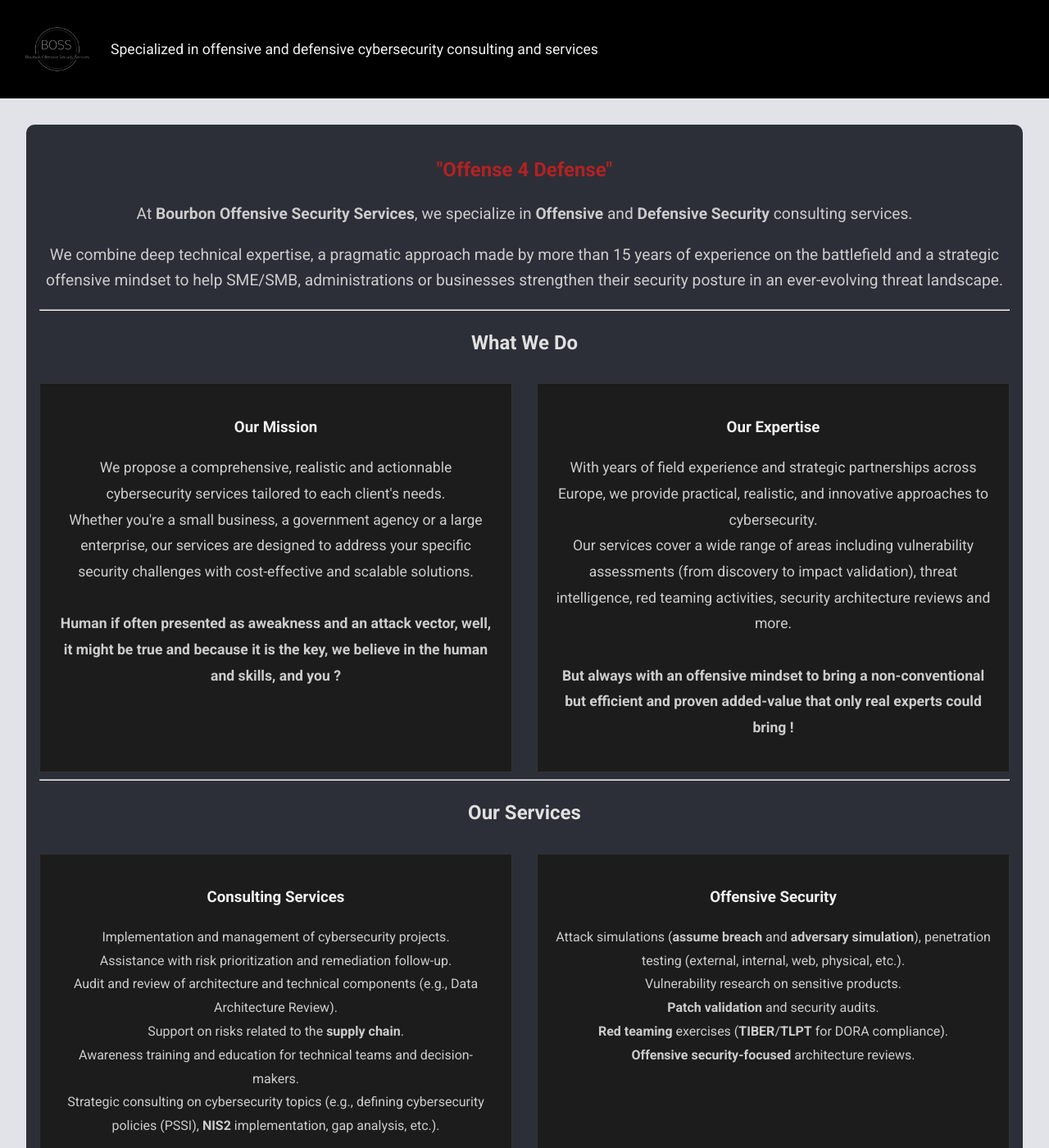
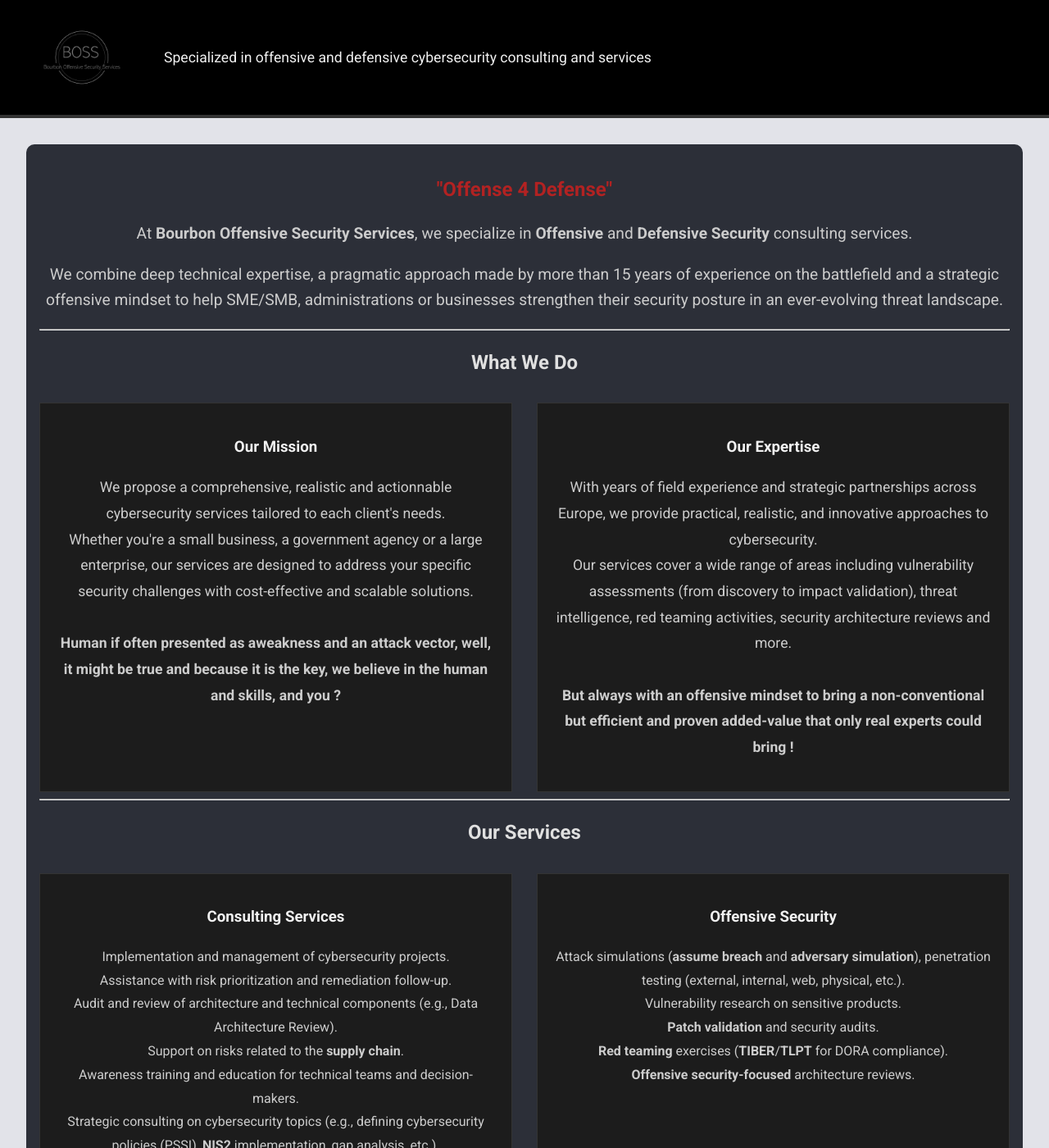
Before and after one commit to kmkz/BOSS.github.io, a Jekyll site: the page built from index.md, in a window 1280 px wide and 1400 px high. Shown: the whole window at 82% size. Built offline with Jekyll 4.4.1, drawn with Linux system fonts in a browser that asks for light colours.

Commit message:
css party

```diff
--- a/_layouts/default.html
+++ b/_layouts/default.html
@@ -109,22 +109,28 @@
       display: flex;
       align-items: center;
       justify-content: flex-start;
-  padding: 10px 20px; /* réduit le "gros" effet */
+      padding: 10px 20px 10px 40px;
       background-color: #000000;
+      position: sticky;
+      top: 0;                  /* garde le header visible en haut */
+      z-index: 1000;           /* pour qu’il soit au-dessus des autres éléments */
+      border-bottom: 4px solid #333; /* ligne sous le header */
     }
 
     .logo {
-  width: 100px;
-  height: 100px;
+      width: 120px;
+      height: 120px;
       object-fit: contain;
-  margin-right: 15px;
+      margin-right: 40px;
     }
 
     .site-title {
-  font-size: 24px;
+      font-size: 26px;
       margin: 0;
       color: #333;
     }
+
+
 
 
 
```
Lines whose indentation alone changed are shown as unchanged.
